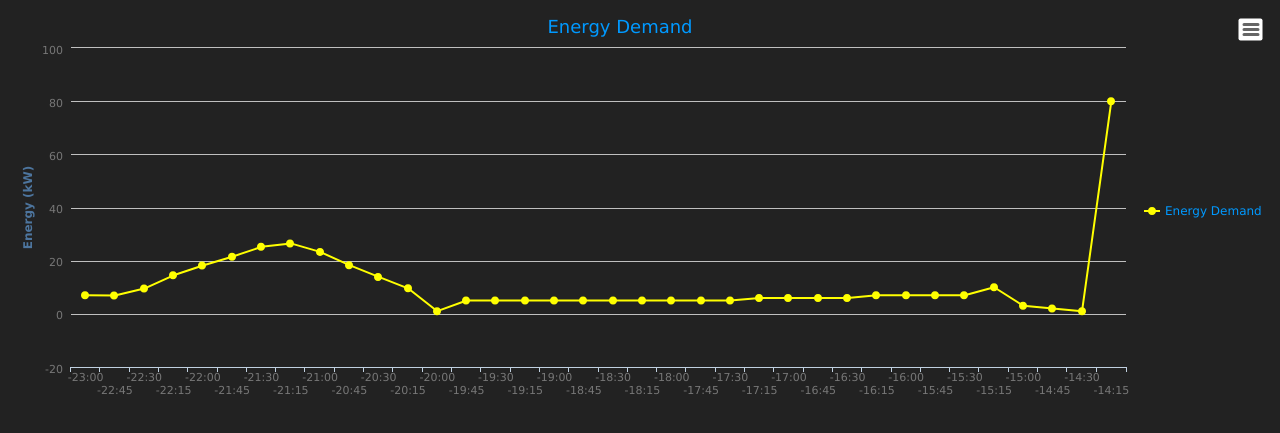
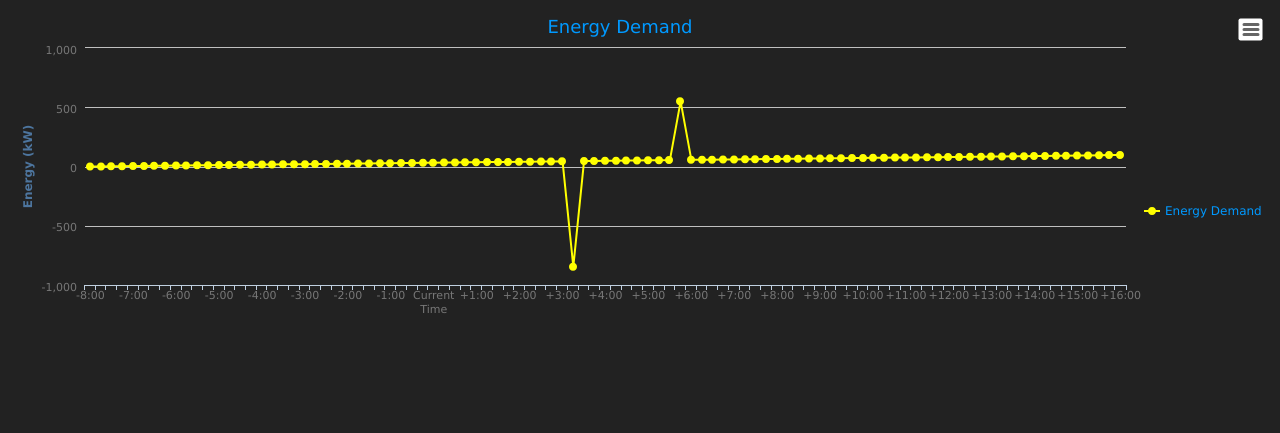
Before and after one commit to kmackinnon/Energy-Forecaster, a Python web app: template wsgi/openshift/templates/home/home.html in a window 1280 px wide. Shown: the top 433 px of the page. Run offline with Jinja, Linux system fonts and the light colour scheme; the template is opened without the code that fills it, so the values that code supplies are empty; some libraries are stand-ins or nearby versions.

Commit message:
updated graph
better axes

```diff
--- a/wsgi/openshift/templates/home/home.html
+++ b/wsgi/openshift/templates/home/home.html
@@ -19,8 +19,9 @@ $(function () {
                 x: -20 //center
             },
             xAxis: {
-                categories: ['-23:00','-22:45','-22:30','-22:15','-22:00','-21:45','-21:30','-21:15','-21:00','-20:45','-20:30','-20:15','-20:00','-19:45','-19:30','-19:15','-19:00','-18:45','-18:30','-18:15','-18:00','-17:45','-17:30','-17:15','-17:00','-16:45','-16:30','-16:15','-16:00','-15:45','-15:30','-15:15','-15:00','-14:45','-14:30','-14:15','-14:00','-13:45','-13:30','-13:15','-13:00','-12:45','-12:30','-12:15','-12:00','-11:45','-11:30','-11:15','-11:00','-10:45','-10:30','-10:15','-10:00','-9:45','-9:30','-9:15','-9:00','-8:45','-8:30','-8:15','-8:00','-7:45','-7:30','-7:15','-7:00','-6:45','-6:30','-6:15','-6:00','-5:45','-5:30','-5:15','-5:00','-4:45','-4:30','-4:15','-4:00','-3:45','-3:30','-3:15','-3:00','-2:45','-2:30','-2:15','-2:00','-1:45','-1:30','-1:15','-1:00','0:45','0:30','0:15','Current Time','+1:45','+1:30','+1:15','+1:00','+2:45','+2:30','+2:15','+2:00','+3:45','+3:30','+3:15','+3:00','+4:45','+4:30','+4:15','+4:00','+5:45','+5:30','+5:15','+5:00','+6:45','+6:30','+6:15','+6:00','+7:45','+7:30','+7:15','+7:00','+8:45','+8:30','+8:15','+8:00','+9:45','+9:30','+9:15','+9:00','+10:45','+10:30','+10:15','+10:00','+11:45','+11:30','+11:15','+11:00','+12:45','+12:30','+12:15','+12:00','+13:45','+13:30','+13:15','+13:00','+14:45','+14:30','+14:15','+14:00','+15:45','+15:30','+15:15','+15:00','+16:45','+16:30','+16:15','+16:00']
+				categories: ['-8:00','-7:45','-7:30','-7:15','-7:00','-6:45','-6:30','-6:15','-6:00','-5:45','-5:30','-5:15','-5:00','-4:45','-4:30','-4:15','-4:00','-3:45','-3:30','-3:15','-3:00','-2:45','-2:30','-2:15','-2:00','-1:45','-1:30','-1:15','-1:00','-0:45','-0:30','-0:15','Current Time','+0:15','+0:30','+0:45','+1:00','+1:15','+1:30','+1:45','+2:00','+2:15','+2:30','+2:45','+3:00','+3:15','+3:30','+3:45','+4:00','+4:15','+4:30','+4:45','+5:00','+5:15','+5:30','+5:45','+6:00','+6:15','+6:30','+6:45','+7:00','+7:15','+7:30','+7:45','+8:00','+8:15','+8:30','+8:45','+9:00','+9:15','+9:30','+9:45','+10:00','+10:15','+10:30','+10:45','+11:00','+11:15','+11:30','+11:45','+12:00','+12:15','+12:30','+12:45','+13:00','+13:15','+13:30','+13:45','+14:00','+14:15','+14:30','+14:45','+15:00','+15:15','+15:30','+15:45','+16:00']
             },
+
             yAxis: {
                 title: {
                     text: 'Energy (kW)'
@@ -40,9 +41,10 @@ $(function () {
                 verticalAlign: 'middle',
                 borderWidth: 0
             },
+
             series: [{
                 name: 'Energy Demand',
-                data: [7.0, 6.9, 9.5, 14.5, 18.2, 21.5, 25.2, 26.5, 23.3, 18.3, 13.9, 9.6, 1.0, 5, 5, 5, 5, 5, 5, 5, 5, 5, 5, 6, 6, 6, 6, 7, 7, 7, 7, 10, 3, 2, 1, 80]
+				data: [0,1,2,3,4,5,6,7,8,9,10,11,12,13,14,15,16,17,18,19,20,21,22,23,24,25,26,27,28,29,30,31,32,33,34,35,36,37,38,39,40,41,42,43,44,-845,46,47,48,49,50,51,52,53,54,550,56,57,58,59,60,61,62,63,64,65,66,67,68,69,70,71,72,73,74,75,76,77,78,79,80,81,82,83,84,85,86,87,88,89,90,91,92,93,94.95,96,97],
             }]
         });
     });
@@ -53,6 +55,15 @@ $(function () {
 <script src="../../../static/js/modules/exporting.js"></script>
 
 <div id="container" style="min-width: 310px; height: 400px; margin: 0 auto"></div>
-
+<script type="text/javascript">
+	$(window).load(function(){
+	  var times = document.getElementsByClassName("highcharts-axis-labels")[0];
+	  for (var i = 0; i < times.childNodes.length; i++) {
+		if (i % 4 != 0) {
+			times.childNodes[i].setAttribute('opacity', 0);
+		}
+	  }
+	 });
+</script>
 	</body>
 </html>
```
